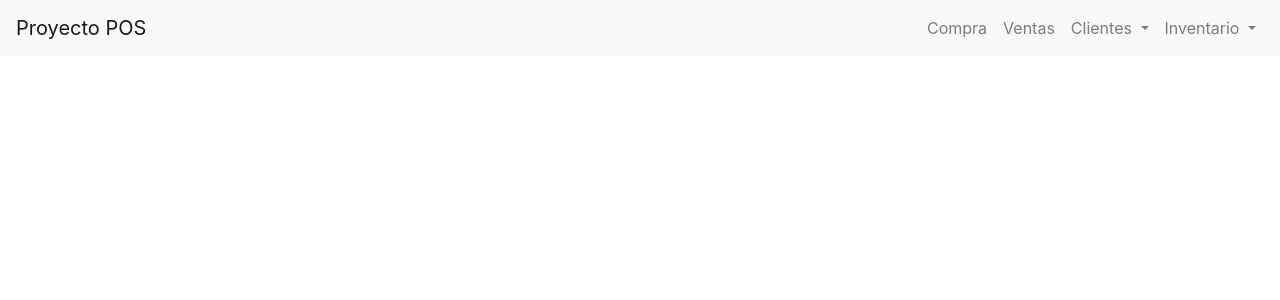
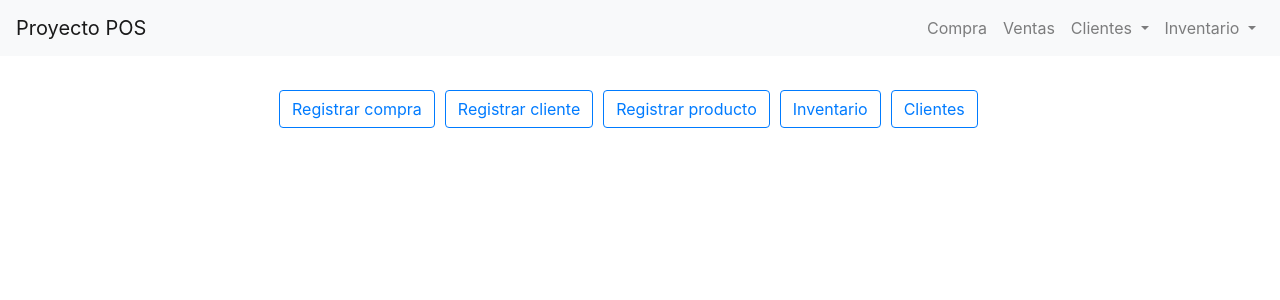
Before and after one commit to Franklingp/posAngular, an Angular app in the folder client/: page /home in a window 1280 px wide. Before the commit this address led to /. Shown: the top 300 px of the page. Built offline with nearby package versions, Linux system fonts and the light colour scheme.

Commit message:
Se ha agregado la pagina principal HOME y solucionado errores menores

```diff
--- a/client/src/app/app-routing.module.ts
+++ b/client/src/app/app-routing.module.ts
@@ -1,5 +1,7 @@
 import { NgModule } from '@angular/core';
 import { Routes, RouterModule } from '@angular/router';
+
+import { HomeComponent } from './component/home/home.component';
 
 import { GetInventoryComponent } from './component/inventory/get-inventory/get-inventory.component';
 import { AddProductComponent } from './component/inventory/add-product/add-product.component';
@@ -17,6 +19,10 @@ import { AddRegistryComponent } from './component/registry/add-registry/add-regi
 import { DetailRegistryComponent } from './component/registry/detail-registry/detail-registry.component';
 
 const routes: Routes = [
+	//home
+	{path: "", redirectTo: "home", pathMatch: 'full'},
+	{path: "home", component: HomeComponent},
+
 	//inventaro
 	{path: "inventory", component: GetInventoryComponent},
 	{path: "inventory/add", component: AddProductComponent},
--- a/client/src/app/app.component.html
+++ b/client/src/app/app.component.html
@@ -10,7 +10,7 @@
 
   <!-- barra de navegacion de la pagina -->
   <nav class="navbar navbar-expand-lg navbar-light bg-light">
-    <a class="navbar-brand" href="#">Proyecto POS</a>
+    <a class="navbar-brand" [routerLink]="['home']">Proyecto POS</a>
     <button class="navbar-toggler" type="button" data-toggle="collapse" data-target="#navbarNavDropdown" aria-controls="navbarNavDropdown" aria-expanded="false" aria-label="Toggle navigation">
       <span class="navbar-toggler-icon"></span>
     </button>
--- a/client/src/app/app.module.ts
+++ b/client/src/app/app.module.ts
@@ -19,6 +19,7 @@ import { EditClientComponent } from './component/clients/edit-client/edit-client
 import { GetRegistryComponent } from './component/registry/get-registry/get-registry.component';
 import { DetailRegistryComponent } from './component/registry/detail-registry/detail-registry.component';
 import { AddRegistryComponent } from './component/registry/add-registry/add-registry.component';
+import { HomeComponent } from './component/home/home.component';
 
 @NgModule({
   declarations: [
@@ -34,7 +35,8 @@ import { AddRegistryComponent } from './component/registry/add-registry/add-regi
     EditClientComponent,
     GetRegistryComponent,
     DetailRegistryComponent,
-    AddRegistryComponent
+    AddRegistryComponent,
+    HomeComponent
   ],
   imports: [
     BrowserModule,
--- /dev/null
+++ b/client/src/app/component/home/home.component.html
@@ -0,0 +1,12 @@
+<!--Seccion de pagina principal-->
+<section>
+	<br>
+	<div class="center">
+		<a class="btn btn-outline-primary bt-home" [routerLink]="['/registry/add']" role="button">Registrar compra</a>
+		<a class="btn btn-outline-primary bt-home" [routerLink]="['/clients/add']" role="button">Registrar cliente</a>
+		<a class="btn btn-outline-primary bt-home" [routerLink]="['/inventory/add']" role="button">Registrar producto</a>
+		<a class="btn btn-outline-primary bt-home" [routerLink]="['/inventory']" role="button">Inventario</a>
+		<a class="btn btn-outline-primary bt-home" [routerLink]="['/clients']" role="button">Clientes</a>
+	</div>
+
+</section>
--- /dev/null
+++ b/client/src/app/component/home/home.component.ts
@@ -0,0 +1,15 @@
+import { Component, OnInit } from '@angular/core';
+
+@Component({
+  selector: 'app-home',
+  templateUrl: './home.component.html',
+  styleUrls: ['./home.component.css']
+})
+export class HomeComponent implements OnInit {
+
+  constructor() { }
+
+  ngOnInit() {
+  }
+
+}
--- a/client/src/app/component/registry/detail-registry/detail-registry.component.html
+++ b/client/src/app/component/registry/detail-registry/detail-registry.component.html
@@ -1,6 +1,6 @@
 <!--Seccion de detalles de un solo registro-->
 
-<section>
+<section *ngIf="success">
 	<br>
 	<h1>Detalles de registro</h1>
 	<hr>
--- a/client/src/styles.css
+++ b/client/src/styles.css
@@ -15,3 +15,13 @@
 .btn-danger{
     margin-left: 10px;
 }
+
+.bt-home{
+	margin: 5px auto;
+	margin-left: 10px;
+}
+
+.center{
+	margin: 5px;
+	padding-left: 179px;
+}
```
Also changed, not shown: client/src/app/component/home/home.component.css (added), 1 other file (tests, documents, lock files or other folders).
